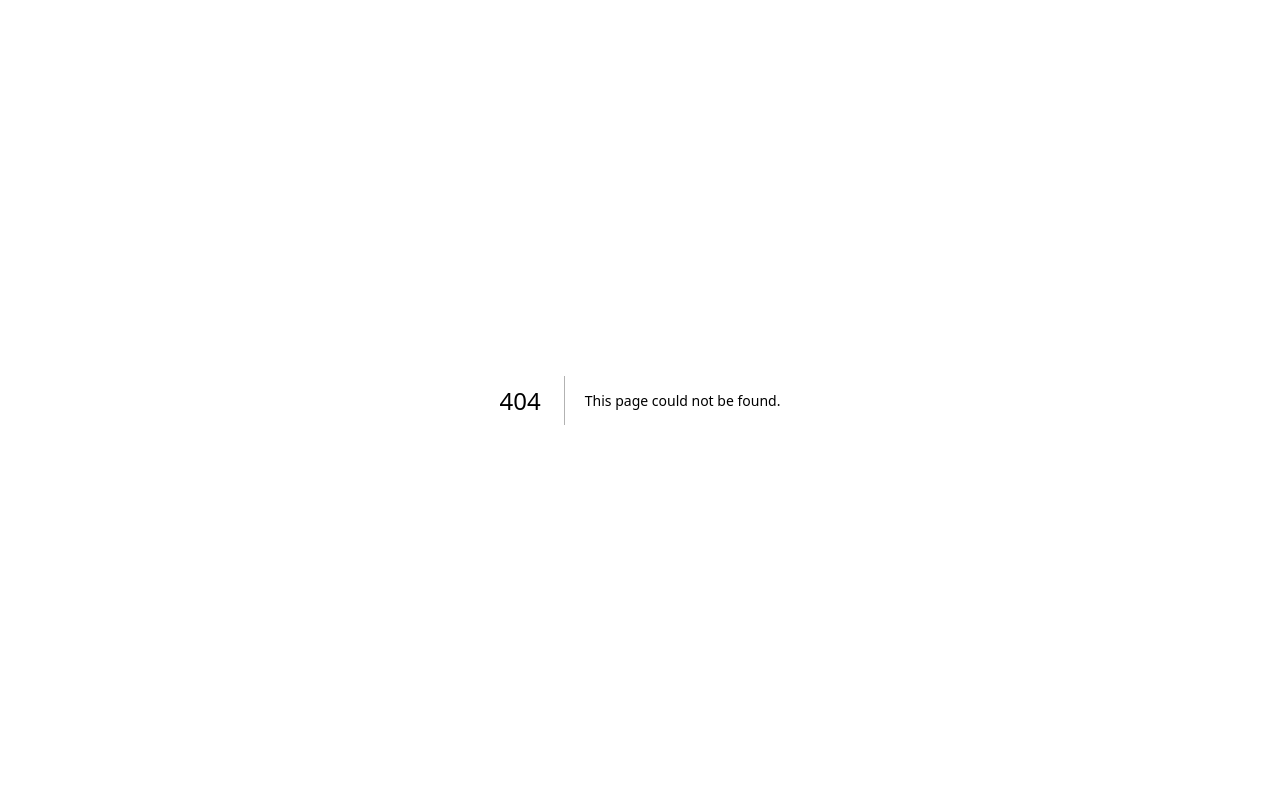
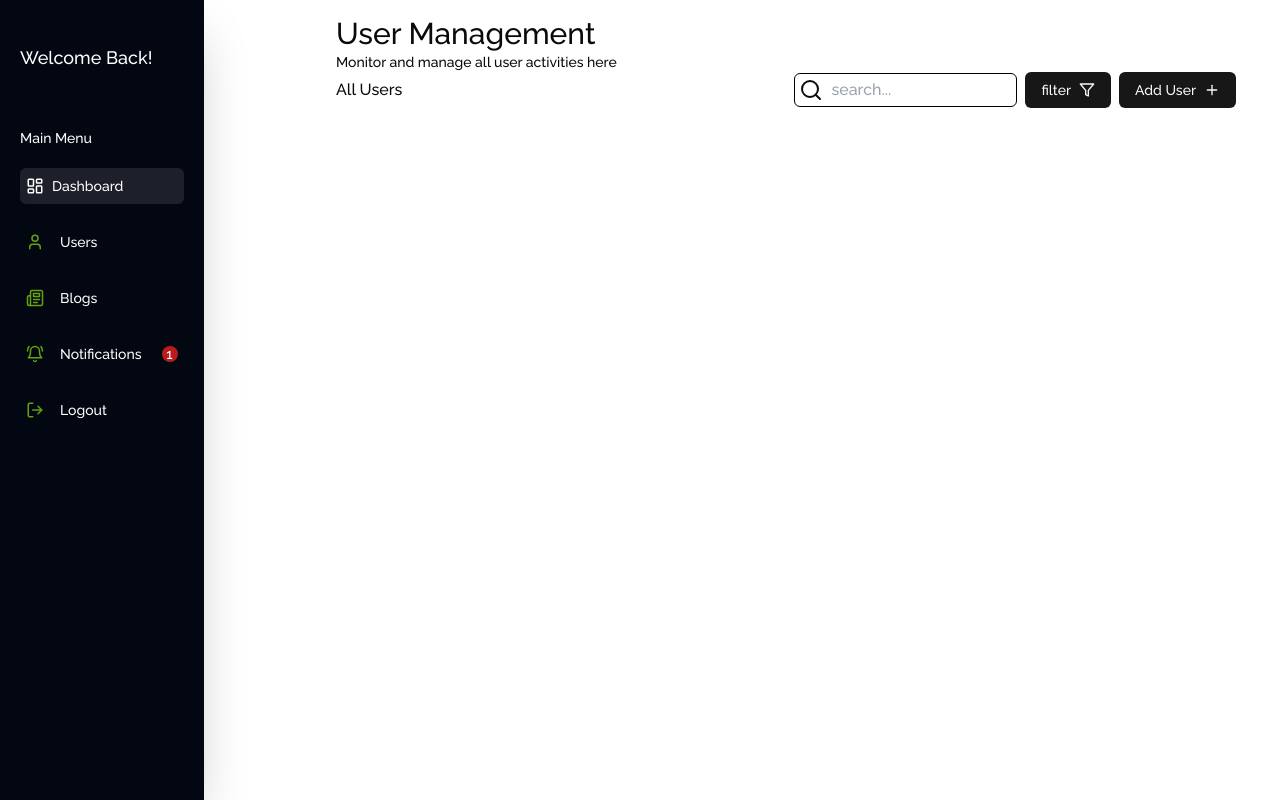
Before and after one commit to writefreak/writrr, a Next.js app: page /user in a window 1280 px wide. Before the commit this address had no page. Built offline with nearby package versions, Linux system fonts and the light colour scheme.

Commit message:
userpage

```diff
--- /dev/null
+++ b/src/app/(admin)/user/page.tsx
@@ -0,0 +1,12 @@
+import UserHead from "@/components/user/userHead";
+import React from "react";
+
+const page = () => {
+  return (
+    <div className="p-4">
+      <UserHead />
+    </div>
+  );
+};
+
+export default page;
--- a/src/components/admin/mobileAdmin.tsx
+++ b/src/components/admin/mobileAdmin.tsx
@@ -34,7 +34,7 @@ const MobileAdmin = ({ className }: Props) => {
                 <p className="text-sm">Dashboard</p>
               </Link>
               <Link
-                href={"/"}
+                href={"/user"}
                 className="flex hover:bg-lime-600/20 items-center rounded-md p-1.5 gap-4 "
               >
                 <User className="text-lime-600" width={18} />
--- /dev/null
+++ b/src/components/user/allusers.tsx
@@ -0,0 +1,14 @@
+import React from "react";
+import BlogSearch from "../blogs/blogSearch";
+import SearchBar from "./search";
+
+const AllUsers = () => {
+  return (
+    <div className="md:flex items-center md:w-[900px] justify-between">
+      <h3>All Users</h3>
+      <SearchBar />
+    </div>
+  );
+};
+
+export default AllUsers;
--- /dev/null
+++ b/src/components/user/search.tsx
@@ -0,0 +1,42 @@
+import { Filter, Plus, Search } from "lucide-react";
+import React from "react";
+import { Button } from "../ui/button";
+
+const SearchBar = () => {
+  return (
+    <div className="flex items-center gap-2">
+      <div>
+        <div className="flex items-center border p-1 gap-2 border-black rounded-md">
+          <Search />
+          <input
+            type="text"
+            className="bg-transparent outline-none"
+            placeholder="search..."
+          />
+        </div>
+      </div>
+      <div className="flex items-center gap-2">
+        {btnData.map((b) => (
+          <Button key={b.id} className="flex h-9 items-center">
+            {b.title}
+            {b.icon}
+          </Button>
+        ))}
+      </div>
+    </div>
+  );
+};
+
+export default SearchBar;
+const btnData = [
+  {
+    id: 1,
+    title: "filter",
+    icon: <Filter />,
+  },
+  {
+    id: 2,
+    title: "Add User",
+    icon: <Plus />,
+  },
+];
--- /dev/null
+++ b/src/components/user/userHead.tsx
@@ -0,0 +1,16 @@
+import React from "react";
+import AllUsers from "./allusers";
+
+const UserHead = () => {
+  return (
+    <div>
+      <div>
+        <h3 className="text-2xl md:text-3xl">User Management</h3>
+        <p className="text-sm">Monitor and manage all user activities here</p>
+        <AllUsers />
+      </div>
+    </div>
+  );
+};
+
+export default UserHead;
```
